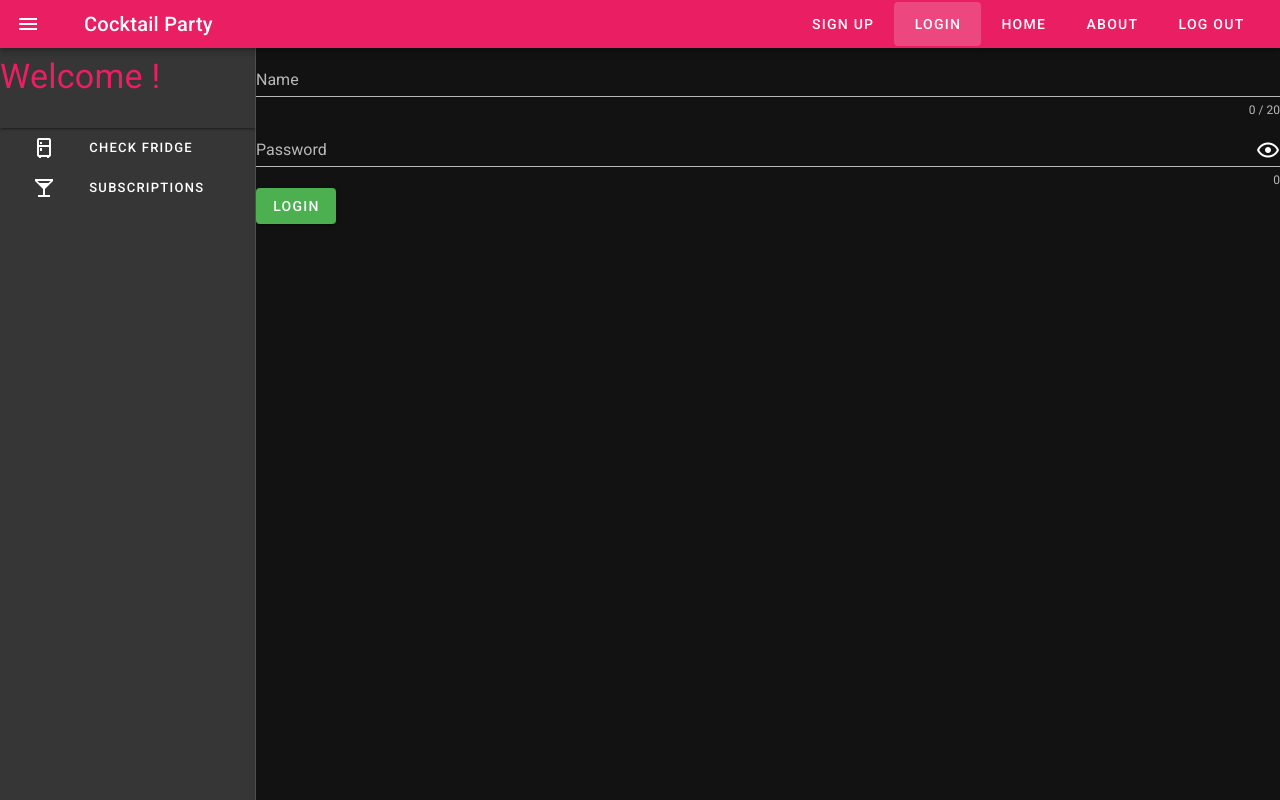
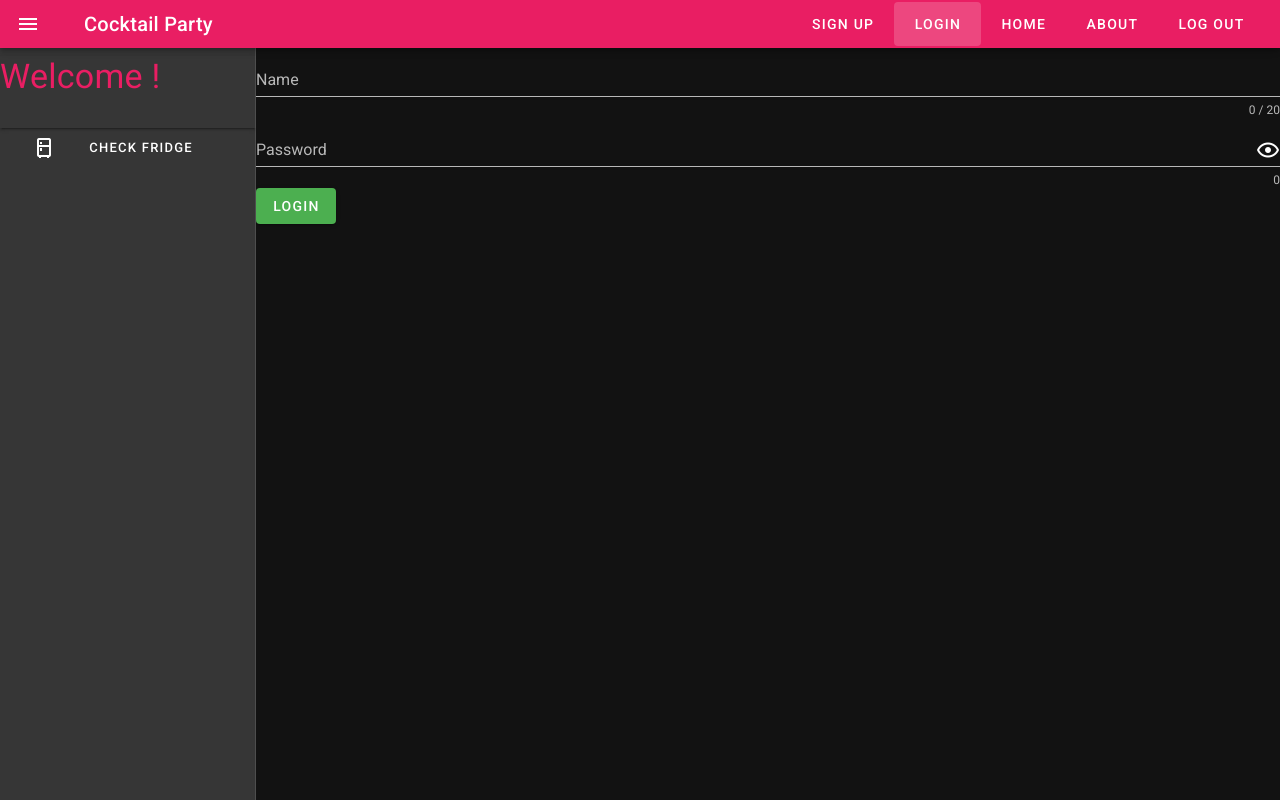
Before and after one commit to sano91/cocktail, a Vue app: page /login in a window 1280 px wide. Built offline with nearby package versions, Linux system fonts and the light colour scheme.

Commit message:
merged the Peti

```diff
--- a/src/App.vue
+++ b/src/App.vue
@@ -4,7 +4,7 @@
       <v-list dense>
         <v-stepper-header class="pink--text display-1">Welcome {{username}}!</v-stepper-header>
         <v-list-item v-for="item in items" :key="item.text">
-          <v-btn @click="gotoFilter" absolute="true" color="transparent" depressed="true">
+          <v-btn @click="gotoFilter" absolute color="transparent" depressed>
             <v-list-item-action>
               <v-icon>{{ item.icon }}</v-icon>
             </v-list-item-action>
@@ -52,10 +52,7 @@ export default {
   },
   data: () => ({
     drawer: null,
-    items: [
-      { icon: "mdi-fridge-outline", text: "Check Fridge" },
-      { icon: "mdi-glass-cocktail", text: "Subscriptions" }
-    ],
+    items: [{ icon: "mdi-fridge-outline", text: "Check Fridge" }],
     items2: []
   }),
   username:"",
--- a/src/store/index.ts
+++ b/src/store/index.ts
@@ -118,7 +118,7 @@ export default new Vuex.Store({
       axios({
         method: "post",
         data: rating,
-        url: `http://0.0.0.0:8080/cocktail/${rating.cocktailName}/${rating.rating}`,
+        url: `http://0.0.0.0:8080/cocktail/${rating.cocktailName}`,
         headers: {
          "Access-Control-Allow-Origin" : "*",
        "Content-Type" :  "application/json",
--- a/src/views/Fridge.vue
+++ b/src/views/Fridge.vue
@@ -17,11 +17,13 @@ import axios from "axios";
 
 export default {
   name: "fridge",
-  data: () => ({
-    value: "",
-    ingredients: [],
-    choosedIngredients: []
-  }),
+  data() {
+    return {
+      value: "",
+      ingredients: [],
+      choosedIngredients: []
+    };
+  },
 
   components: {},
   methods: {
--- a/src/views/Login.vue
+++ b/src/views/Login.vue
@@ -74,6 +74,7 @@ export default {
         username: this.name,
         password: this.password
       });
+      location.reload();
     }
   }
 };
```
Also changed, not shown: src/views/CocktailDetail.vue (line endings or trailing spaces).
